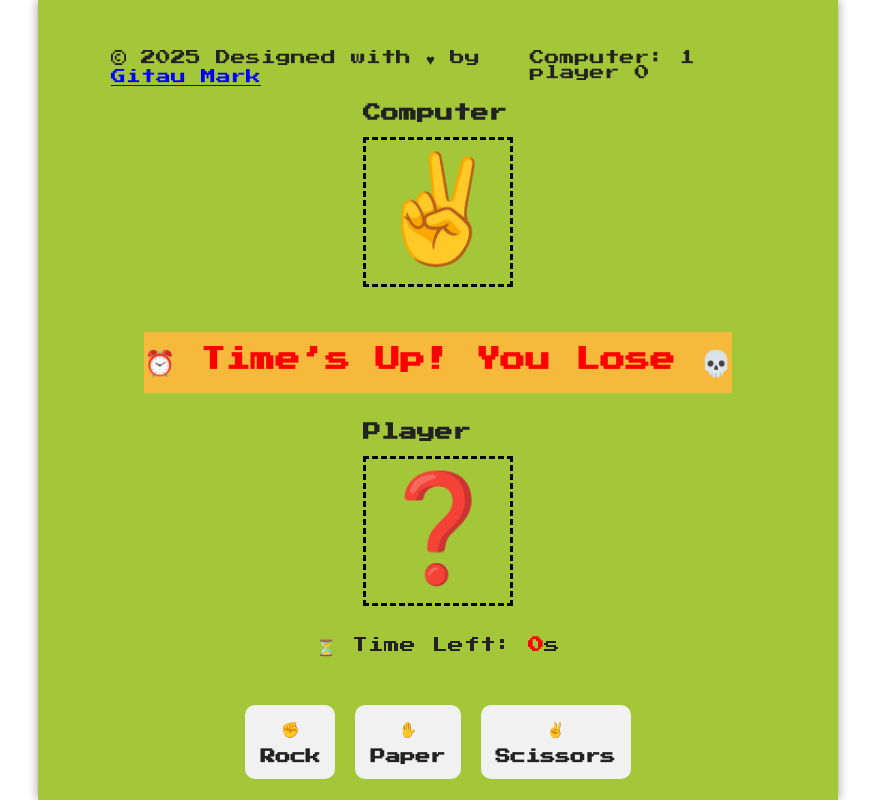
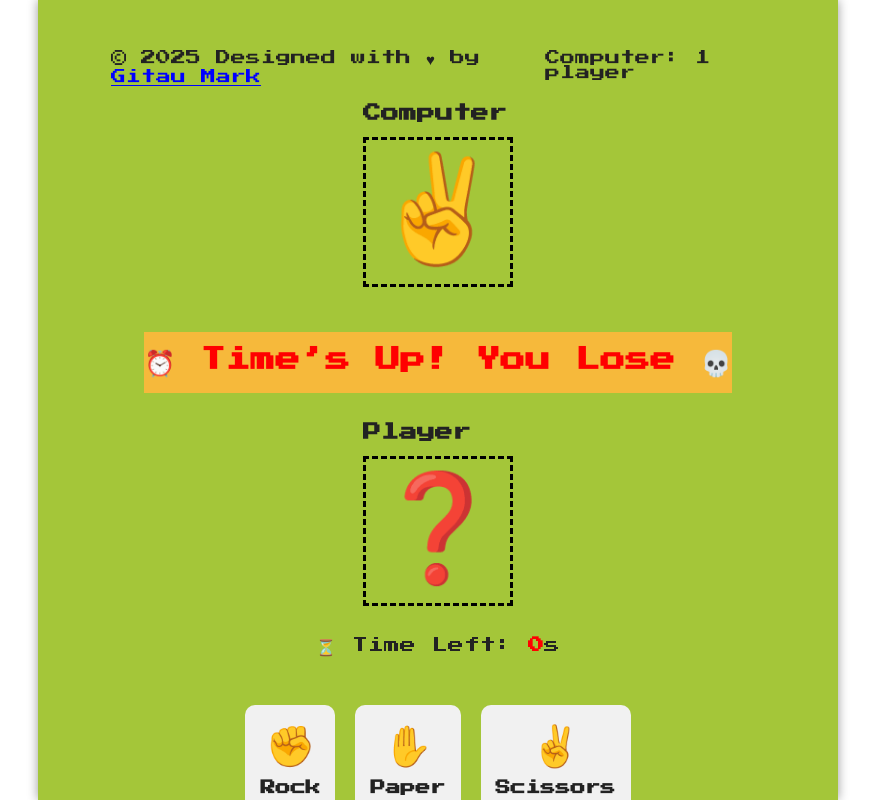
Before and after one commit to de-scientist/rock_paper_scissors_game, a website built with Vite: page index.html in a window 1280 px wide. Shown: the whole page, without its empty margins (202-1077 px from the left). Built offline with nearby package versions, Linux system fonts and the light colour scheme.

Commit message:
update how the scores are updated

```diff
--- a/index.html
+++ b/index.html
@@ -18,7 +18,7 @@
         © 2025 Designed with  &hearts; by
         <a href="https://github.com/de-scientist/" target="_blank">Gitau Mark</a>
       </p>
-       <p> <span id="computer-score">computer o</span> <span id="player-score">player 0</span></p>
+       <p> <span id="computer-score">computer 0</span>  <span id="player-score">player </span></p>
        <!--</header>-->
       </div>
 
@@ -48,13 +48,16 @@
 
       <div class="controls">
         <button data-choice="rock">
-        ✊<br> <span class="label">Rock</span>
+          <span class="emoji">✊</span>
+          <span class="label">Rock</span>
         </button>
         <button data-choice="paper">
-          ✋ <br><span class="label">Paper</span>
+          <span class="emoji">✋</span>
+          <span class="label">Paper</span>
         </button>
         <button data-choice="scissors">
-        ✌️ <br> <span class="label">Scissors</span>
+          <span class="emoji">✌️</span>
+          <span class="label">Scissors</span>
         </button>
       </div>
     </div>
--- a/src/main.js
+++ b/src/main.js
@@ -122,7 +122,7 @@
   if (result === "win") playerScore++;
   if (result === "lose") computerScore++;
 
-  playerScoreText.textContent = `player ${playerScore}`;
+  playerScoreText.textContent = `${playerScore}: player`;
   computerScoreText.textContent = `computer ${computerScore}`;
 }
 
```
